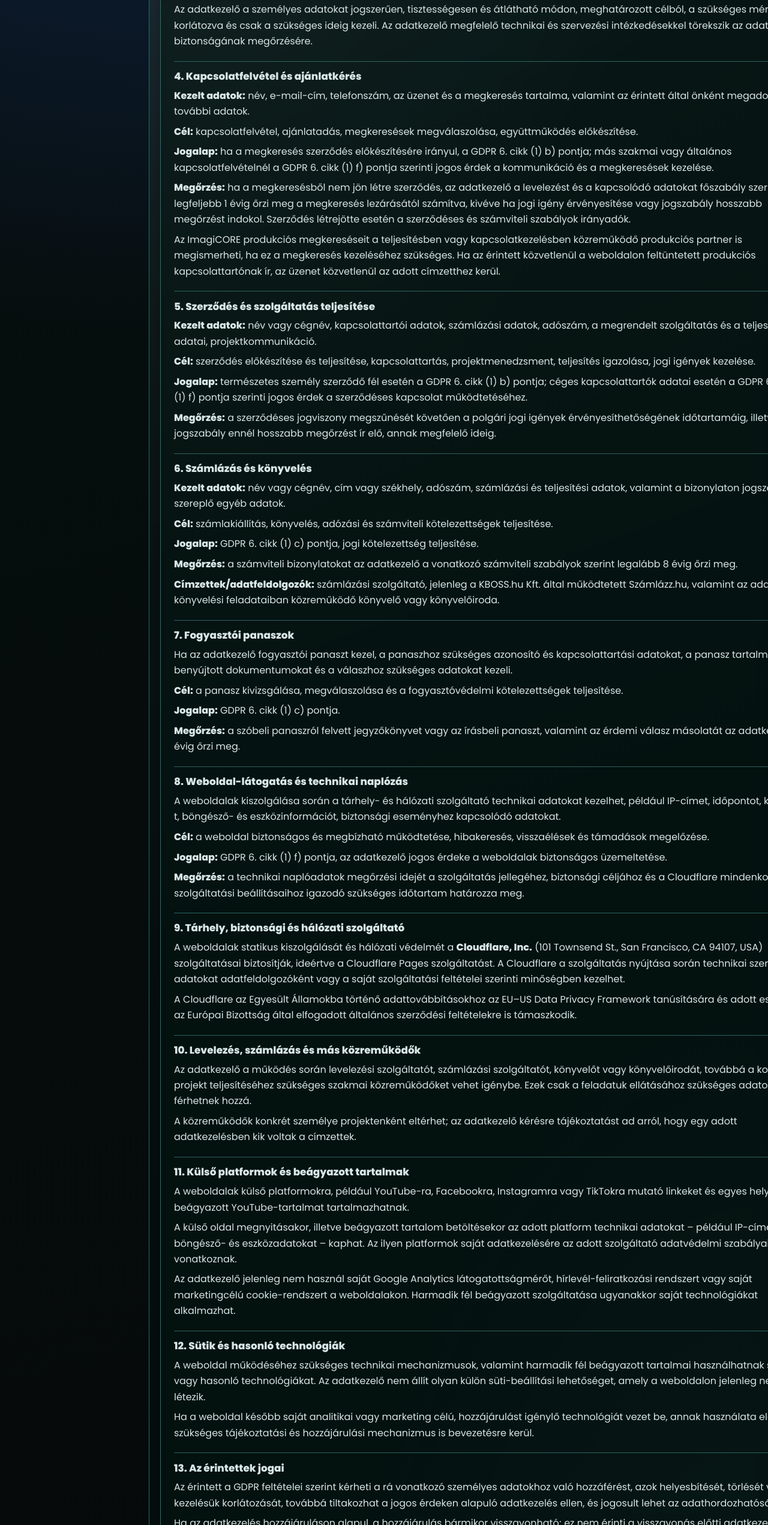
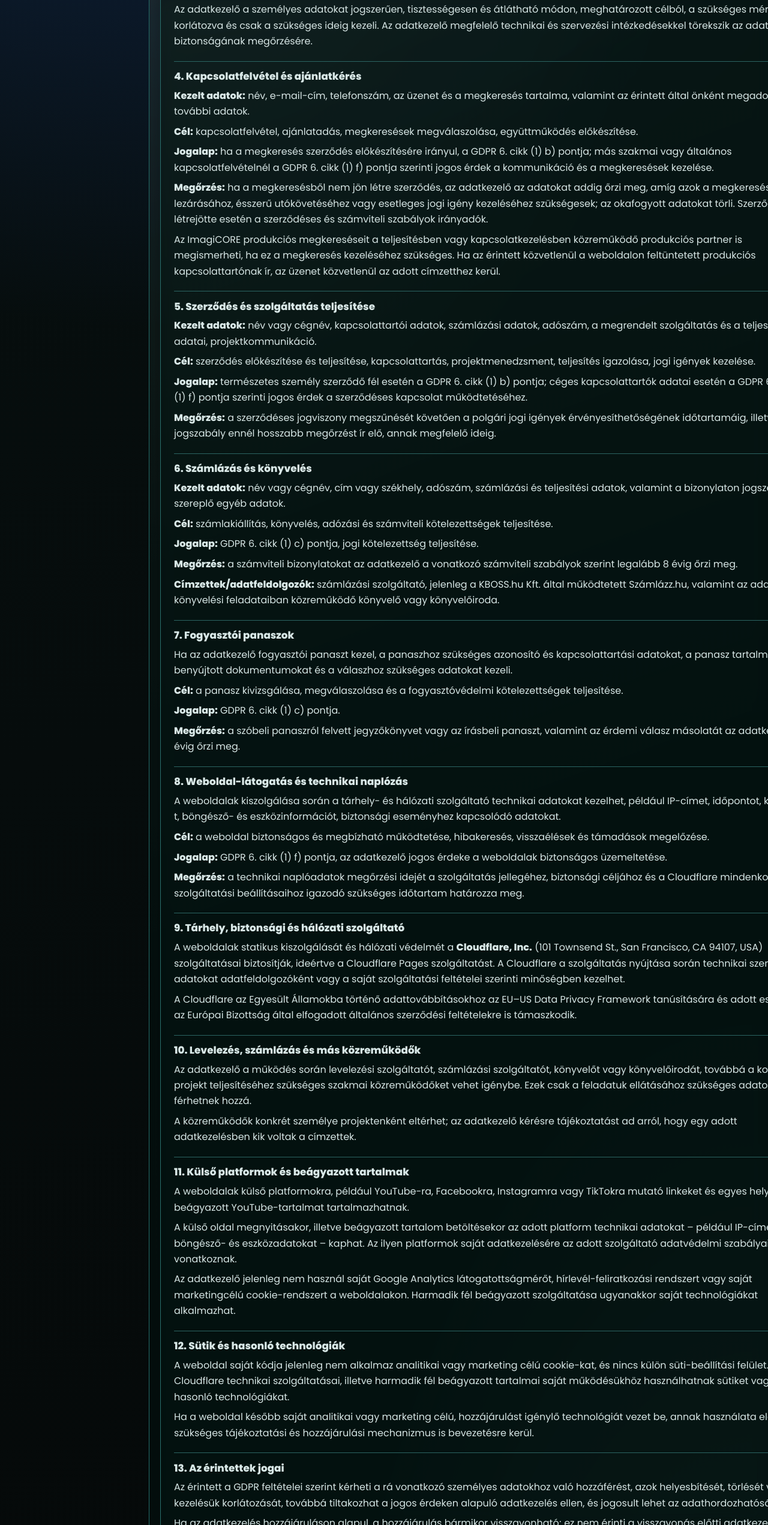
Before and after one commit to simonhusi/danielsimonweb, a website: page adatvedelem/index.html in a window 1280 px wide. Shown: the part 924-3467 px from the top of the page at 60% size. Drawn offline with Linux system fonts and the light colour scheme.

Commit message:
Refine privacy retention and cookie wording

```diff
--- a/adatvedelem/index.html
+++ b/adatvedelem/index.html
@@ -59,7 +59,7 @@
         <p><strong>Kezelt adatok:</strong> név, e-mail-cím, telefonszám, az üzenet és a megkeresés tartalma, valamint az érintett által önként megadott további adatok.</p>
         <p><strong>Cél:</strong> kapcsolatfelvétel, ajánlatadás, megkeresések megválaszolása, együttműködés előkészítése.</p>
         <p><strong>Jogalap:</strong> ha a megkeresés szerződés előkészítésére irányul, a GDPR 6. cikk (1) b) pontja; más szakmai vagy általános kapcsolatfelvételnél a GDPR 6. cikk (1) f) pontja szerinti jogos érdek a kommunikáció és a megkeresések kezelése.</p>
-        <p><strong>Megőrzés:</strong> ha a megkeresésből nem jön létre szerződés, az adatkezelő a levelezést és a kapcsolódó adatokat főszabály szerint legfeljebb 1 évig őrzi meg a megkeresés lezárásától számítva, kivéve ha jogi igény érvényesítése vagy jogszabály hosszabb megőrzést indokol. Szerződés létrejötte esetén a szerződéses és számviteli szabályok irányadók.</p>
+        <p><strong>Megőrzés:</strong> ha a megkeresésből nem jön létre szerződés, az adatkezelő az adatokat addig őrzi meg, amíg azok a megkeresés lezárásához, ésszerű utókövetéséhez vagy esetleges jogi igény kezeléséhez szükségesek; az okafogyott adatokat törli. Szerződés létrejötte esetén a szerződéses és számviteli szabályok irányadók.</p>
         <p>Az ImagiCORE produkciós megkereséseit a teljesítésben vagy kapcsolatkezelésben közreműködő produkciós partner is megismerheti, ha ez a megkeresés kezeléséhez szükséges. Ha az érintett közvetlenül a weboldalon feltüntetett produkciós kapcsolattartónak ír, az üzenet közvetlenül az adott címzetthez kerül.</p>
 
         <h2>5. Szerződés és szolgáltatás teljesítése</h2>
@@ -101,7 +101,7 @@
         <p>Az adatkezelő jelenleg nem használ saját Google Analytics látogatottságmérőt, hírlevél-feliratkozási rendszert vagy saját marketingcélú cookie-rendszert a weboldalakon. Harmadik fél beágyazott szolgáltatása ugyanakkor saját technológiákat alkalmazhat.</p>
 
         <h2>12. Sütik és hasonló technológiák</h2>
-        <p>A weboldal működéséhez szükséges technikai mechanizmusok, valamint harmadik fél beágyazott tartalmai használhatnak sütiket vagy hasonló technológiákat. Az adatkezelő nem állít olyan külön süti-beállítási lehetőséget, amely a weboldalon jelenleg nem létezik.</p>
+        <p>A weboldal saját kódja jelenleg nem alkalmaz analitikai vagy marketing célú cookie-kat, és nincs külön süti-beállítási felület. A Cloudflare technikai szolgáltatásai, illetve harmadik fél beágyazott tartalmai saját működésükhöz használhatnak sütiket vagy hasonló technológiákat.</p>
         <p>Ha a weboldal később saját analitikai vagy marketing célú, hozzájárulást igénylő technológiát vezet be, annak használata előtt a szükséges tájékoztatási és hozzájárulási mechanizmus is bevezetésre kerül.</p>
 
         <h2>13. Az érintettek jogai</h2>
```
